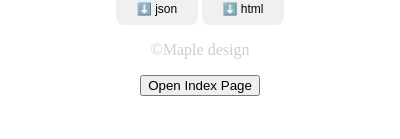
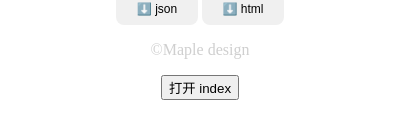
Before and after one commit to wexs/bookmarks, a browser extension: page popup.html in a window 400 px wide. Shown: the part 241-380 px from the top of the page. Drawn offline with Linux system fonts and the light colour scheme.

Commit message:
add html

```diff
--- a/popup.html
+++ b/popup.html
@@ -16,7 +16,7 @@
     <button class="newbt_small" id="exportHtml">⬇️ html</button>
   </div>
   <p>©Maple design</p>
-  <button id="openIndex">Open Index Page</button>
+  <button id="openIndex">打开 index</button>
   <script src="popup.js"></script>
 </body>
 </html>
```
